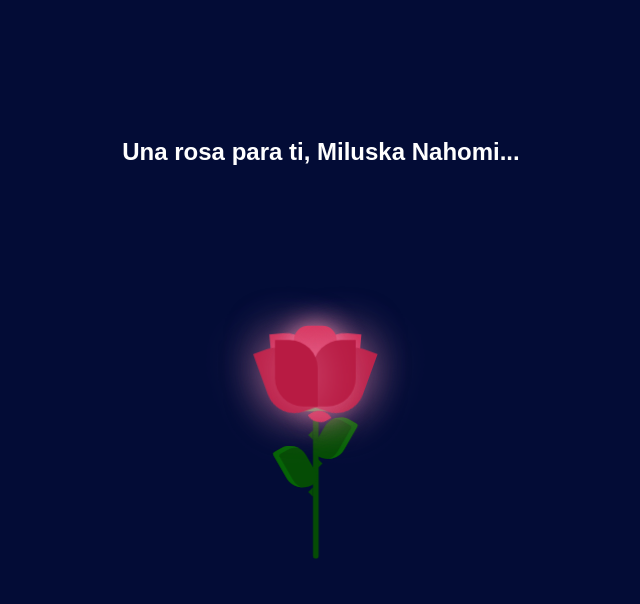
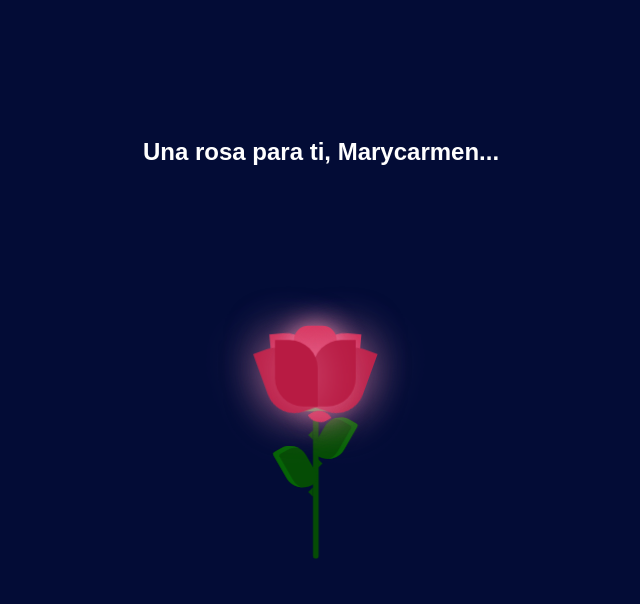
Before and after one commit to G-YHONNER/patricia-, a plain HTML site: page index.html in a window 1280 px wide. Shown: the whole page, without its empty margins (327-967 px from the left). Drawn offline with Linux system fonts and the light colour scheme; a web font is replaced by a local one.

Commit message:
Update index.html

```diff
--- a/index.html
+++ b/index.html
@@ -40,7 +40,7 @@
         </div>
       </div>
     </div>
-    <h2>Una rosa para ti, Miluska Nahomi...
+    <h2>Una rosa para ti, Marycarmen...
     </h2>
   </body>
 </html>
```
